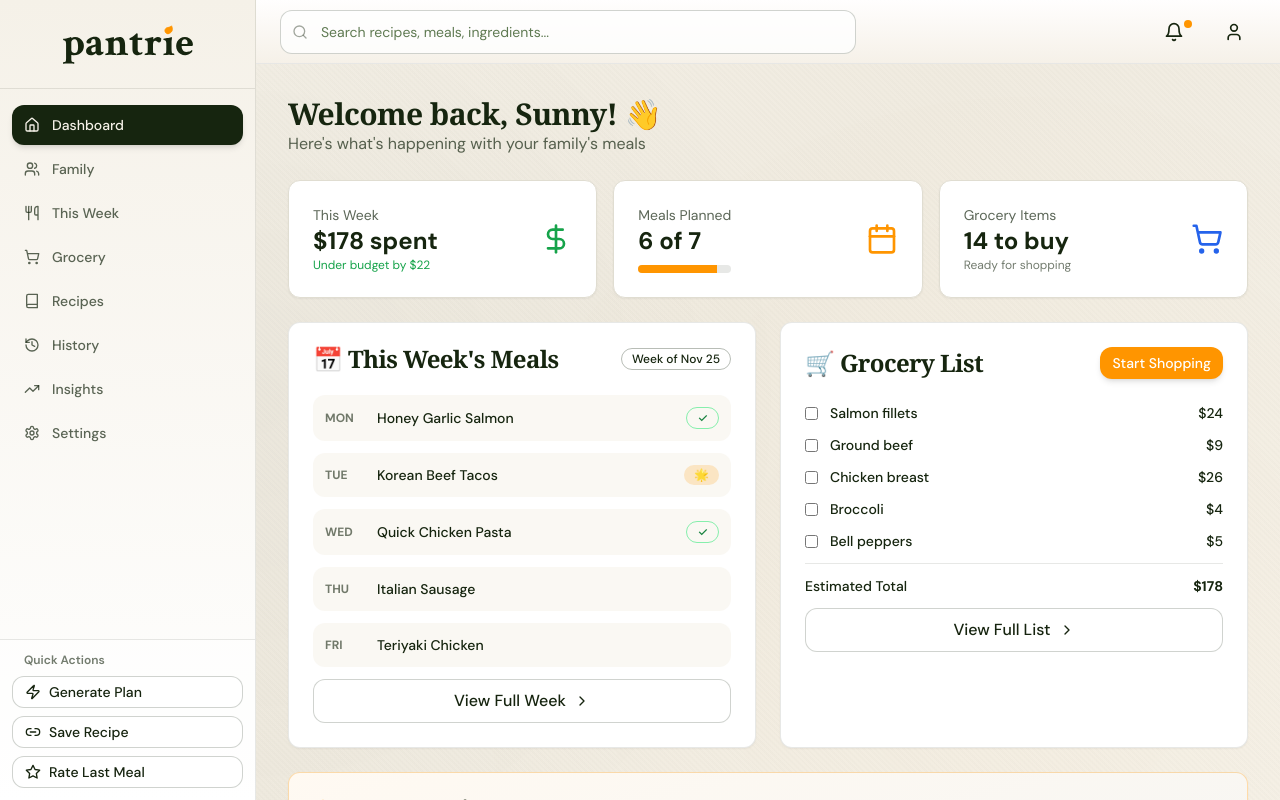
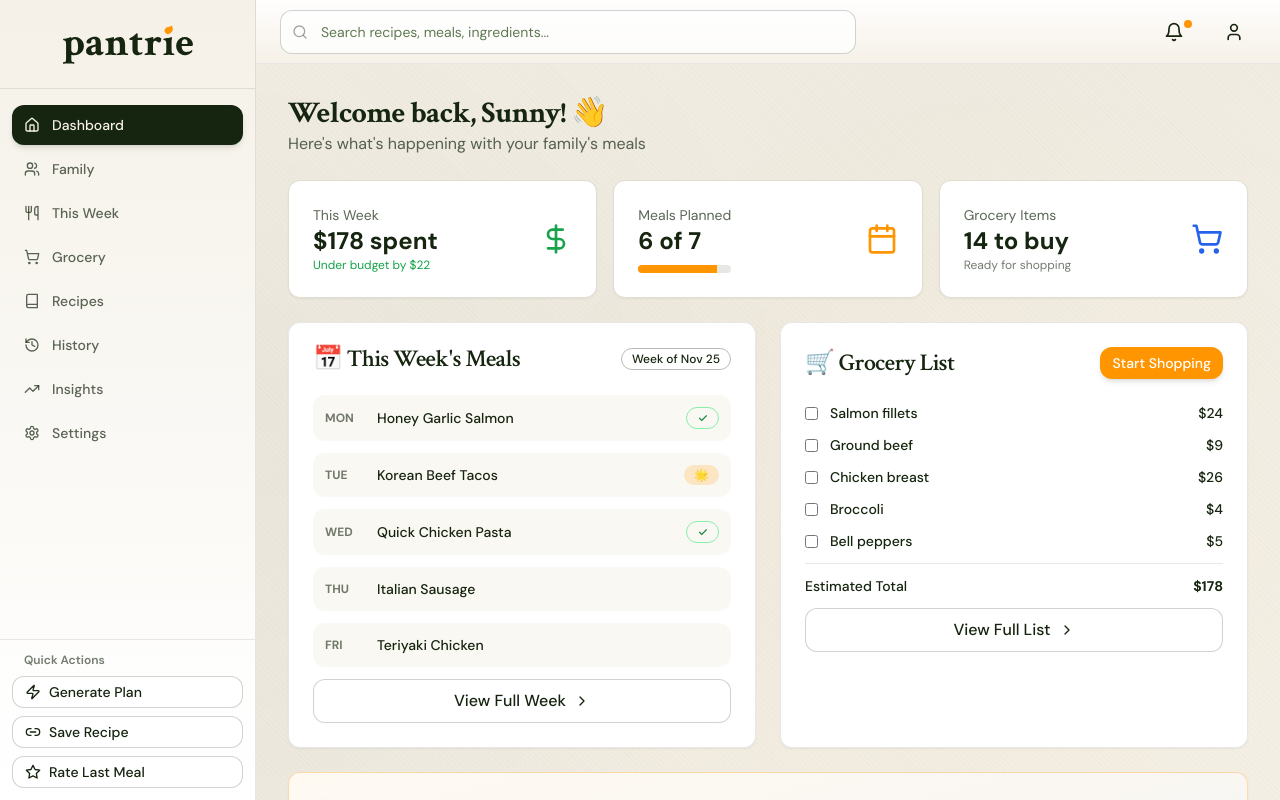
Before and after one commit to Ynnus94/pantrie, a React (Vite) app in the folder apps/web/: page / in a window 1280 px wide. Shown: the top 800 px of the page. Built offline with nearby package versions, Linux system fonts and the light colour scheme; no server answers.

Commit message:
fix: Complete Crimson Text font replacement in CSS

```diff
--- a/apps/web/src/index.css
+++ b/apps/web/src/index.css
@@ -90,9 +90,9 @@
     z-index: 1;
   }
 
-  /* Use Playfair Display for headings - elegant and distinctive */
-  h1, h2, h3, h4, h5, h6 {
-    font-family: 'Playfair Display', Georgia, serif;
+  /* Use Crimson Text for headings - matches logo typography */
+  h1, h2, h3, h4, h5, h6, .font-serif {
+    font-family: 'Crimson Text', Georgia, serif;
     font-weight: 600;
     letter-spacing: -0.02em;
   }
```
